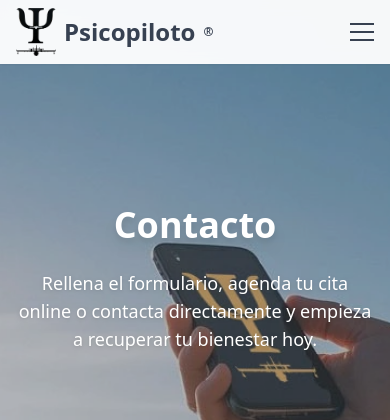
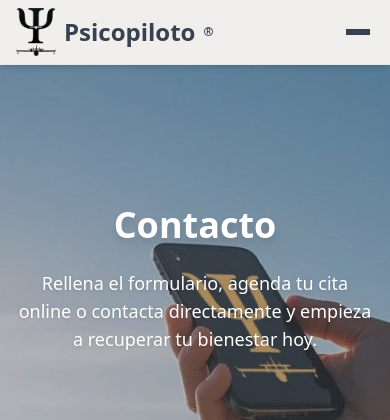
Before and after one commit to psicopiloto/psicopilotopage1, a Next.js app: page /contacto in a window 390 px wide. Shown: the top 420 px of the page. Built offline with nearby package versions, Linux system fonts and the light colour scheme.

Commit message:
Update Nav.jsx

```diff
--- a/components/Nav.jsx
+++ b/components/Nav.jsx
@@ -1,15 +1,20 @@
 import Link from "next/link";
 import Image from "next/image";
 import { useState } from "react";
+// Importar la utilidad de Tailwind CSS/clsx para las clases condicionales
+import clsx from 'clsx';
 
 export default function Nav() {
   const [open, setOpen] = useState(false);
 
+  // ✨ CORRECCIÓN A: Usar <nav> como contenedor principal, no <header>.
   return (
-    <header className="fixed w-full bg-white/95 backdrop-blur z-40 shadow-sm">
+    <nav className="fixed w-full bg-psicopiloto-sand-50/95 backdrop-blur z-40 shadow-md" aria-label="Navegación principal del sitio">
       <div className="container flex items-center justify-between h-16 px-4 md:px-0">
+
         {/* Logo + Nombre, clickeable hacia Inicio */}
-        <Link href="/" className="flex items-center gap-2 text-2xl font-semibold text-psicopiloto-700">
+        {/* ✨ CORRECCIÓN B: Usar colores de la paleta. Se asume que el color principal del logo es el psicopiloto-gray-700 */}
+        <Link href="/" className="flex items-center gap-2 text-2xl font-semibold text-psicopiloto-gray-700 focus:outline-none focus:ring-2 focus:ring-psicopiloto-blue-500 rounded">
           <Image
             src="/logo.webp"
             alt="Logo Psicopiloto"
@@ -18,45 +23,66 @@ export default function Nav() {
             className="rounded"
             priority
           />
-
           Psicopiloto<span className="align-super text-xs">®</span>
         </Link>
 
         {/* Menú escritorio */}
-        <nav className="hidden md:flex gap-6 text-gray-700" aria-label="Menú principal">
-          <Link href="/">Inicio</Link>
-          <Link href="/que-es-psicopiloto">Qué es Psicopiloto</Link>
-          <Link href="/servicios">Servicios</Link>
-          <Link href="/sobre-mi">Sobre mí</Link>
-          <Link href="/contacto">Contactar</Link>
-        </nav>
+        <div className="hidden md:flex gap-6 text-psicopiloto-gray-700">
+          {/* ✨ CORRECCIÓN C: Estilizar los enlaces del escritorio para mejor UX/A11Y */}
+          <Link href="/" className="hover:text-psicopiloto-blue-600 transition focus:outline-none focus:ring-2 focus:ring-psicopiloto-blue-500 rounded px-1">Inicio</Link>
+          {/* ✨ CORRECCIÓN D: Refinar etiqueta, como se corrigió en index.js */}
+          <Link href="/que-es-psicopiloto" className="hover:text-psicopiloto-blue-600 transition focus:outline-none focus:ring-2 focus:ring-psicopiloto-blue-500 rounded px-1">Filosofía</Link>
+          <Link href="/servicios" className="hover:text-psicopiloto-blue-600 transition focus:outline-none focus:ring-2 focus:ring-psicopiloto-blue-500 rounded px-1">Servicios</Link>
+          <Link href="/sobre-mi" className="hover:text-psicopiloto-blue-600 transition focus:outline-none focus:ring-2 focus:ring-psicopiloto-blue-500 rounded px-1">Sobre mí</Link>
+          {/* ✨ CORRECCIÓN E: Destacar Contacto como CTA secundario */}
+          <Link href="/contacto" className="px-3 py-1 bg-psicopiloto-green-500 text-white rounded hover:bg-psicopiloto-green-600 transition focus:ring-psicopiloto-green-400">Contactar</Link>
+        </div>
 
-        {/* Botón menú móvil */}
+        {/* Botón menú móvil (Hamburguesa) */}
         <button
-          className="md:hidden flex flex-col gap-1.5 focus:outline-none focus:ring-2 focus:ring-psicopiloto-700 rounded"
+          className="md:hidden flex flex-col justify-center items-center w-8 h-8 focus:outline-none focus:ring-2 focus:ring-psicopiloto-blue-500 rounded"
           onClick={() => setOpen(!open)}
-          aria-label={open ? "Cerrar menú" : "Abrir menú"}
+          aria-label={open ? "Cerrar menú de navegación" : "Abrir menú de navegación"}
           aria-expanded={open}
         >
-          <span className="block w-6 h-0.5 bg-gray-700"></span>
-          <span className="block w-6 h-0.5 bg-gray-700"></span>
-          <span className="block w-6 h-0.5 bg-gray-700"></span>
+          {/* ✨ CORRECCIÓN F: Animación del icono de hamburguesa a X (Mejora UX) */}
+          <span
+            className={clsx("block w-6 h-0.5 bg-psicopiloto-gray-700 transition-transform duration-300", {
+              "rotate-45 translate-y-2": open, // Línea superior se convierte en 45 grados
+              "opacity-100": !open,
+            })}
+          ></span>
+          <span
+            className={clsx("block w-6 h-0.5 bg-psicopiloto-gray-700 transition-opacity duration-300", {
+              "opacity-0": open, // Línea media desaparece
+            })}
+          ></span>
+          <span
+            className={clsx("block w-6 h-0.5 bg-psicopiloto-gray-700 transition-transform duration-300", {
+              "-rotate-45 -translate-y-2": open, // Línea inferior se convierte en -45 grados
+              "opacity-100": !open,
+            })}
+          ></span>
         </button>
       </div>
 
       {/* Menú móvil desplegable */}
-      {open && (
-        <nav
-          className="md:hidden bg-white border-t border-gray-200 flex flex-col p-4 space-y-4 text-gray-700"
-          aria-label="Menú móvil"
+      {/* ✨ CORRECCIÓN G: Transición suave del menú desplegable */}
+      <div
+        className={clsx("md:hidden bg-psicopiloto-sand-50 border-t border-psicopiloto-gray-200 overflow-hidden transition-all duration-300 ease-in-out", {
+          "max-h-0": !open,
+          "max-h-screen": open, // Permite la animación de despliegue
+        })}
       >
-          <Link href="/" onClick={() => setOpen(false)}>Inicio</Link>
-          <Link href="/que-es-psicopiloto" onClick={() => setOpen(false)}>Qué es Psicopiloto</Link>
-          <Link href="/servicios" onClick={() => setOpen(false)}>Servicios</Link>
-          <Link href="/sobre-mi" onClick={() => setOpen(false)}>Sobre mí</Link>
-          <Link href="/contacto" onClick={() => setOpen(false)}>Contactar</Link>
+        <nav className="flex flex-col p-4 space-y-4 text-psicopiloto-gray-700" aria-label="Menú principal desplegado">
+          <Link href="/" onClick={() => setOpen(false)} className="py-1 hover:text-psicopiloto-blue-600 focus:outline-none focus:ring-2 focus:ring-psicopiloto-blue-500 rounded px-1">Inicio</Link>
+          <Link href="/que-es-psicopiloto" onClick={() => setOpen(false)} className="py-1 hover:text-psicopiloto-blue-600 focus:outline-none focus:ring-2 focus:ring-psicopiloto-blue-500 rounded px-1">Filosofía</Link>
+          <Link href="/servicios" onClick={() => setOpen(false)} className="py-1 hover:text-psicopiloto-blue-600 focus:outline-none focus:ring-2 focus:ring-psicopiloto-blue-500 rounded px-1">Servicios</Link>
+          <Link href="/sobre-mi" onClick={() => setOpen(false)} className="py-1 hover:text-psicopiloto-blue-600 focus:outline-none focus:ring-2 focus:ring-psicopiloto-blue-500 rounded px-1">Sobre mí</Link>
+          {/* CTA de contacto en el menú móvil */}
+          <Link href="/contacto" onClick={() => setOpen(false)} className="mt-4 px-4 py-2 bg-psicopiloto-green-500 text-white text-center rounded hover:bg-psicopiloto-green-600 transition focus:ring-psicopiloto-green-400">Contactar</Link>
         </nav>
-      )}
-    </header>
+      </div>
+    </nav>
   );
 }
```
Lines whose indentation alone changed are shown as unchanged.
